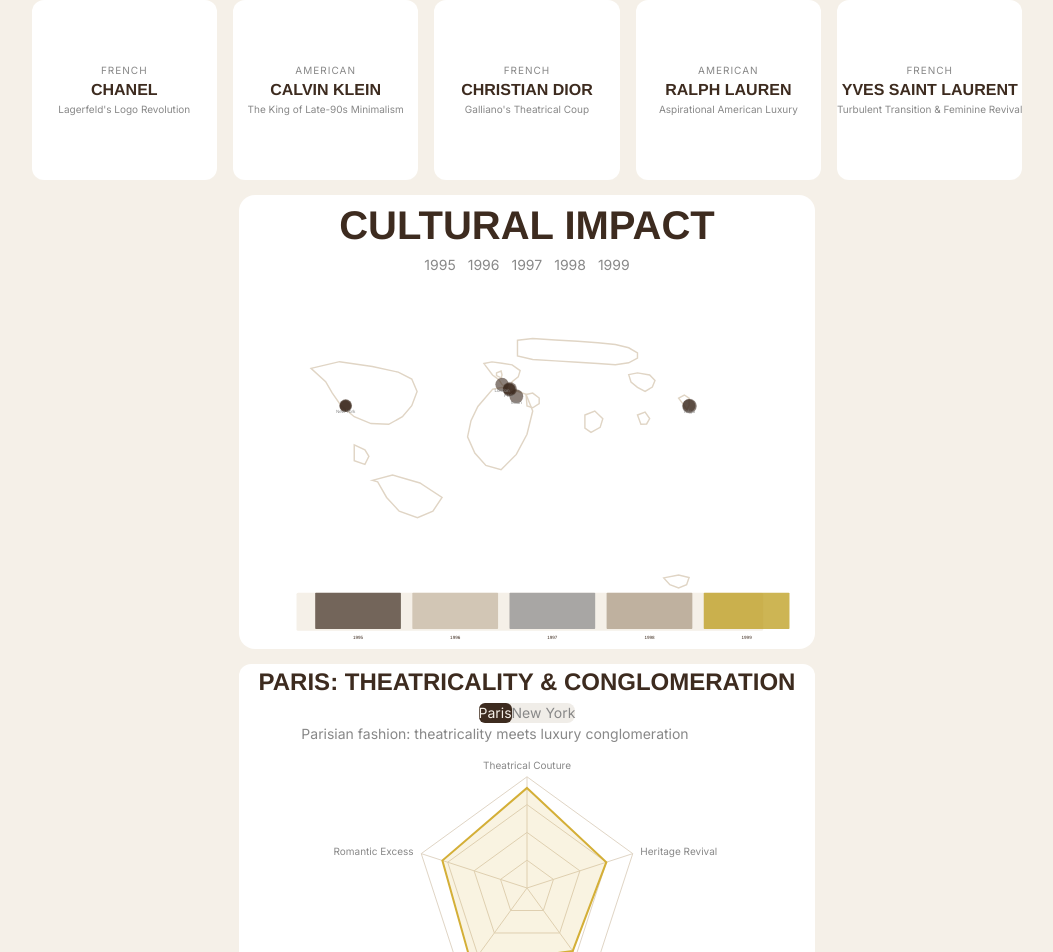
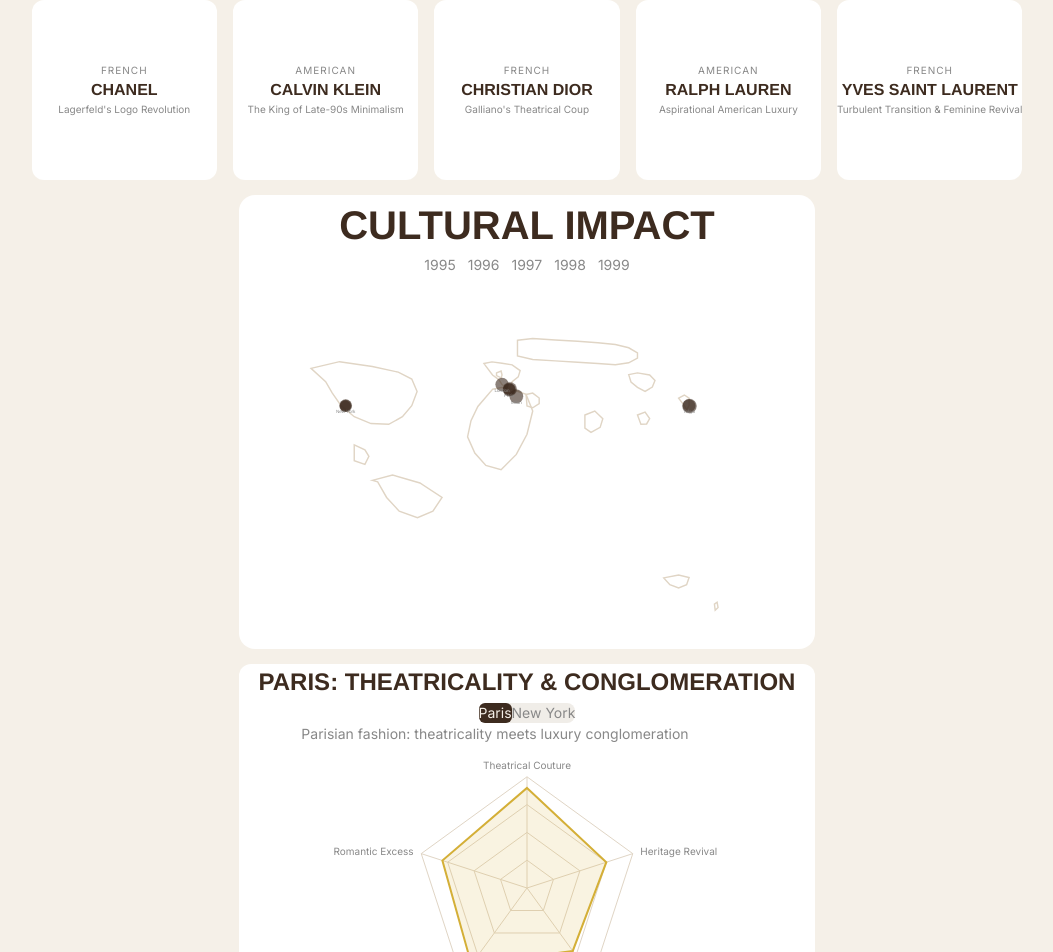
Before and after one commit to a0-s0/HUDT_Y2_AS, a Next.js app: page / in a window 1280 px wide. Shown: the part 1041-1993 px from the top of the page, without its empty margins (113-1166 px from the left). Built offline with nearby package versions, Linux system fonts and the light colour scheme.

Commit message:
fix: map fills full width, remove static year chart from map

```diff
--- a/src/components/WorldMap.tsx
+++ b/src/components/WorldMap.tsx
@@ -45,18 +45,6 @@
     ? culturalImpactData.filter((e) => e.year === yearFilter)
     : culturalImpactData;
 
-  // Group events by year
-  const eventsByYear = culturalImpactData.reduce((acc, event) => {
-    if (!acc[event.year]) acc[event.year] = 0;
-    acc[event.year] += event.impact;
-    return acc;
-  }, {} as Record<number, number>);
-
-  const yearChartData = Object.entries(eventsByYear).map(([year, value]) => ({
-    year: parseInt(year),
-    impact: Math.min(value, 100),
-  })).sort((a, b) => a.year - b.year);
-
   // Event handlers
   const handleEventClick = (event: CulturalEvent) => {
     setSelectedEvent(event);
@@ -71,8 +59,7 @@
   };
 
   return (
-    <div className="w-full flex justify-center">
-      <div className="w-full max-w-none">
+    <div className="w-full">
       <div className="relative w-full overflow-hidden bg-white rounded-2xl">
         <h3 className="font-heading text-[28px] md:text-[40px] font-bold uppercase text-deep-brown mb-6 text-center mt-12">
           Cultural Impact
@@ -180,8 +167,6 @@
                   whileHover={{ scale: 1.5 }}
                   transition={{ duration: 0.2 }}
                 />
-
-                  {/* Year label removed - less cluttered */}
               </g>
             );
           })}
@@ -201,41 +186,6 @@
               </text>
             </g>
           ))}
-
-            {/* Cultural Impact Bar Chart at bottom */}
-            <rect x="302" y="1668" width="2450" height="200" fill="#F5F0E8" rx="8" />
-
-            {yearChartData.map((item, i) => {
-              const barWidth = 450;
-              const x = 400 + i * (barWidth + 60);
-              const barHeight = (item.impact / 100) * 190;
-              const barColor = yearColors[item.year as keyof typeof yearColors] || "#3D2B1F";
-
-              return (
-                <g key={item.year}>
-                  <rect
-                    x={x}
-                    y={1668 + (190 - barHeight)}
-                    width={barWidth}
-                    height={barHeight}
-                    fill={barColor}
-                    opacity="0.7"
-                    rx="4"
-                  />
-                  <text
-                    x={x + barWidth / 2}
-                    y="1910"
-                    textAnchor="middle"
-                    fill="#3D2B1F"
-                    fontSize="24"
-                    fontFamily="Helvetica Neue, Arial, sans-serif"
-                    fontWeight="500"
-                  >
-                    {item.year}
-                  </text>
-                </g>
-              );
-            })}
         </svg>
 
         {/* Hover tooltip - show themes */}
@@ -356,6 +306,5 @@
         </AnimatePresence>
       </div>
     </div>
-    </div>
   );
 }
```
Lines whose indentation alone changed are shown as unchanged.
